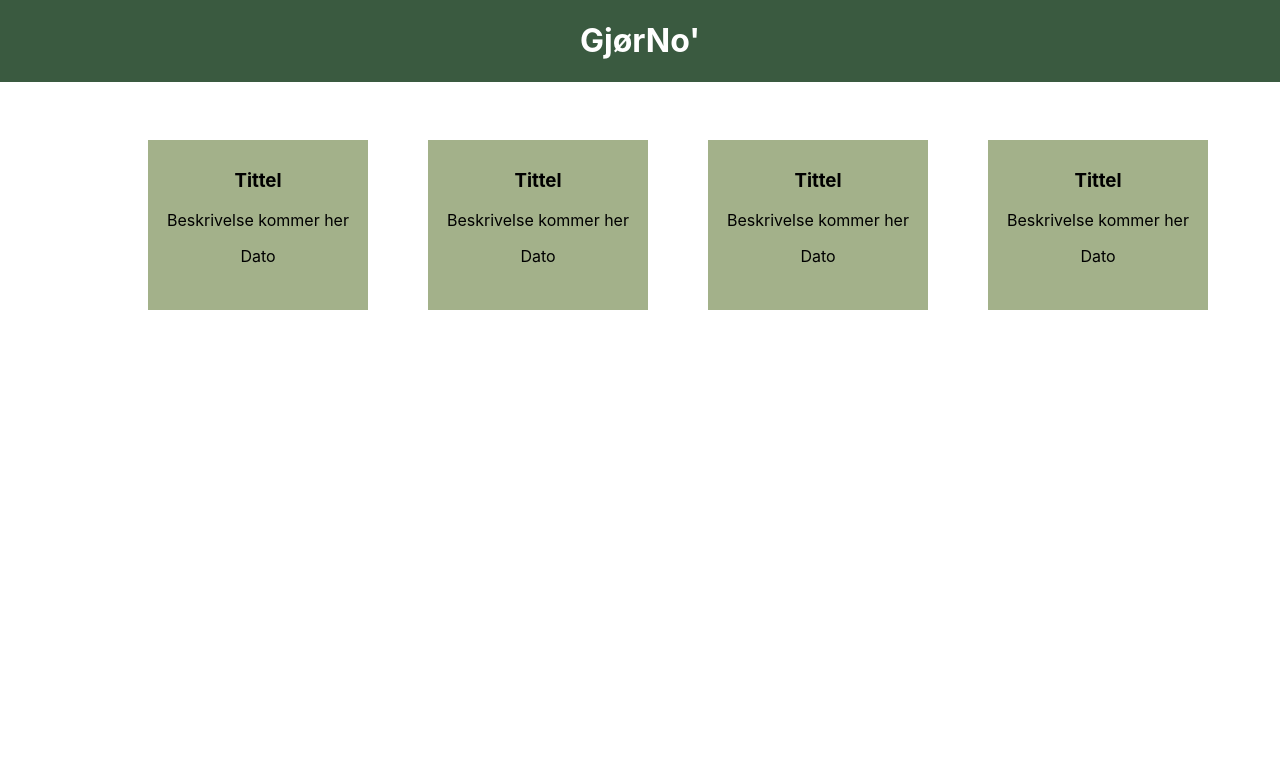
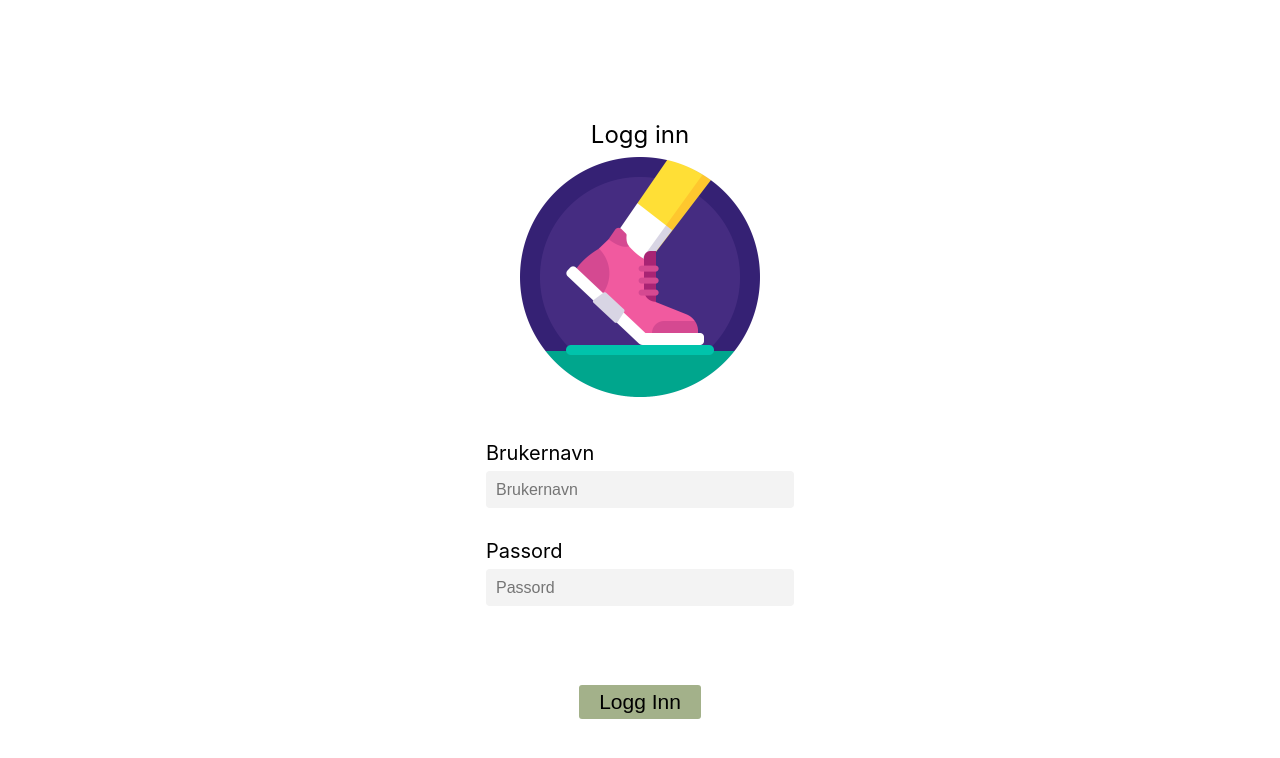
Before and after one commit to kristinelarssen/gjorno, a React (Create React App) app in the folder frontend/: page / in a window 1280 px wide. Shown: the top 758 px of the page. Built offline with nearby package versions, Linux system fonts and the light colour scheme.

Commit message:
feat(#8,#9): legge til signup, og css for logg inn

```diff
--- a/frontend/src/App.tsx
+++ b/frontend/src/App.tsx
@@ -5,7 +5,17 @@ import './App.css';
 import Navbar from './components/Navbar';
 import Activity from './components/Activity';
 //import { render } from '@testing-library/react';
+import { Login } from "./components/Login/index";
 
+function App() {
+  return (
+    <div className="App">
+      <Login></Login>
+    </div>
+  )
+}
+
+/*
 function App() {
   return (
     <div className="App">
@@ -28,6 +38,6 @@ const navigation = {
     //{name: "???", to: "URL"}
   ]
 }
-
+*/
 
 export default App;
--- a/frontend/src/components/Login/index.tsx
+++ b/frontend/src/components/Login/index.tsx
@@ -1,13 +1,9 @@
 import * as React from 'react'
-
-const Activity = () => {
-    return (
-        <div className="box">
-            <h3>Tittel</h3>
-            <p>Beskrivelse kommer her</p>
-            <p>Dato</p>
-        </div>
-    )
-}
-
-export default Activity
+import Login from "./login"
+import Signup from "./signup"
+/**
+export { Login } from "./login";
+export { Signup } from "./signup";
+ */
+export { Login }
+export { Signup }
--- a/frontend/src/components/Login/login.tsx
+++ b/frontend/src/components/Login/login.tsx
@@ -1,14 +1,11 @@
 import React from "react";
-import loginImage from "../../login-image.png";
+import loginImage from "./login-image.png";
+import "../../styles/login.css"
 
-export class Login extends React.Component {
+function Login() {
 
-    constructor(props : any) {
-        super(props)
-    }
-
-    render() {
-        return <div className="base-container">
+    return (
+    <div className="base-container">
         <div className="header">Logg inn</div>
         <div className="content">
             <div className="image">
@@ -29,6 +26,8 @@ export class Login extends React.Component {
             <button type="button" className="btn">Logg Inn</button>
         </div>
     </div>
+    );
 }
 
-}
+
+export default Login
--- a/frontend/src/components/Login/signup.tsx
+++ b/frontend/src/components/Login/signup.tsx
@@ -0,0 +1,36 @@
+import React from "react";
+import loginImage from "./login-image.png";
+
+function Signup() {
+
+    return (
+    <div className="base-container">
+        <div className="header">Registrer deg</div>
+        <div className="content">
+            <div className="image">
+                <img src={loginImage}/>
+            </div>
+            <div className="form">
+                <div className="form-group">
+                    <label htmlFor="username">Brukernavn</label>
+                    <input type="text" name="username" placeholder="Brukernavn"></input>
+                </div>
+                <div className="form-group">
+                    <label htmlFor="email">E-post</label>
+                    <input type="email" name="username" placeholder="E-post"></input>
+                </div>
+                <div className="form-group">
+                    <label htmlFor="password">Passord</label>
+                    <input type="password" name="password" placeholder="Passord"></input>
+                </div>
+            </div>
+        </div>
+        <div className="footer">
+            <button type="button" className="btn">Registrer Deg!</button>
+        </div>
+    </div>
+    );
+
+}
+
+export default Signup
--- /dev/null
+++ b/frontend/src/styles/login.css
@@ -0,0 +1,79 @@
+.base-container {
+
+    width: 100%;
+    display: flex;
+    flex-direction: column;
+    align-items: center;
+
+}
+
+.header {
+    font-size: 24px;
+}
+
+.content {
+    display: flex;
+    flex-direction: column;
+}
+
+.image {
+    width: 21em;
+}
+
+.form {
+    margin-top: 2em;
+    display: flex;
+    flex-direction: column;
+    align-items: center;
+}
+
+.form-group {
+    display: flex;
+    flex-direction: column;
+    align-items: flex-start;
+    width: fit-content;
+}
+
+label {
+    font-size: 20px;
+}
+
+input {
+    margin-top: 6px;
+    min-width: 18em;
+    height: 37px;
+    padding: 0px 10px;
+    font-size: 16px;
+    background-color: #f3f3f3;
+    border: 0;
+    border-radius: 4px;
+    margin-bottom: 31px;
+    transition: all 250ms ease-in-out;
+}
+
+input:focus {
+    outline: none;
+    box-shadow: 0px 0px 12px 0.8px #A3B18A;
+}
+
+.footer {
+    margin-top: 3em;
+}
+
+.btn {
+    font-size: 21px;
+    padding: 5px 20px;
+    border: 0;
+    background-color: #A3B18A;
+    border-radius: 3px;
+    transition: all 250ms ease-in-out;
+    cursor: pointer;
+}
+
+.btn:hover {
+    background-color: #3A5A40;
+}
+
+.btn:focus {
+    outline: none;
+}
```
Also changed, not shown: frontend/src/components/Login/login-image.png (added). Lines whose indentation alone changed are shown as unchanged.
